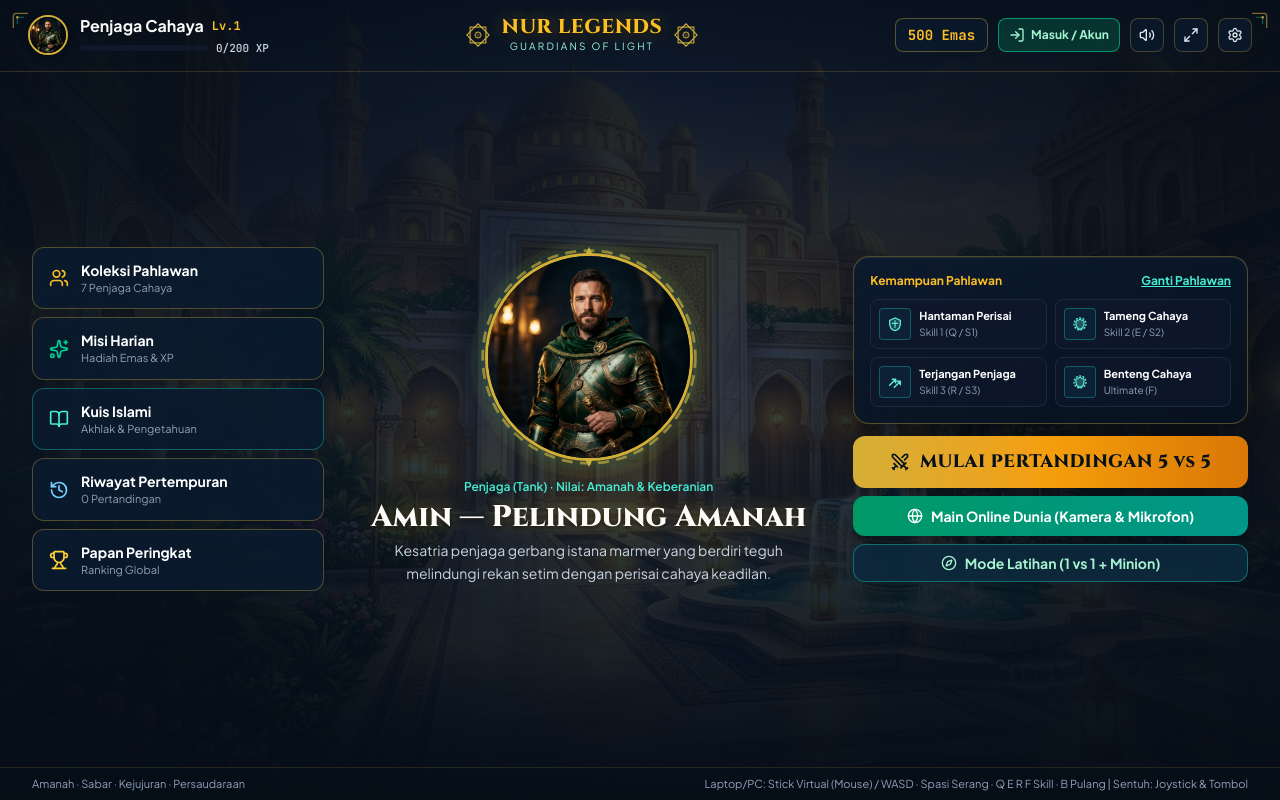
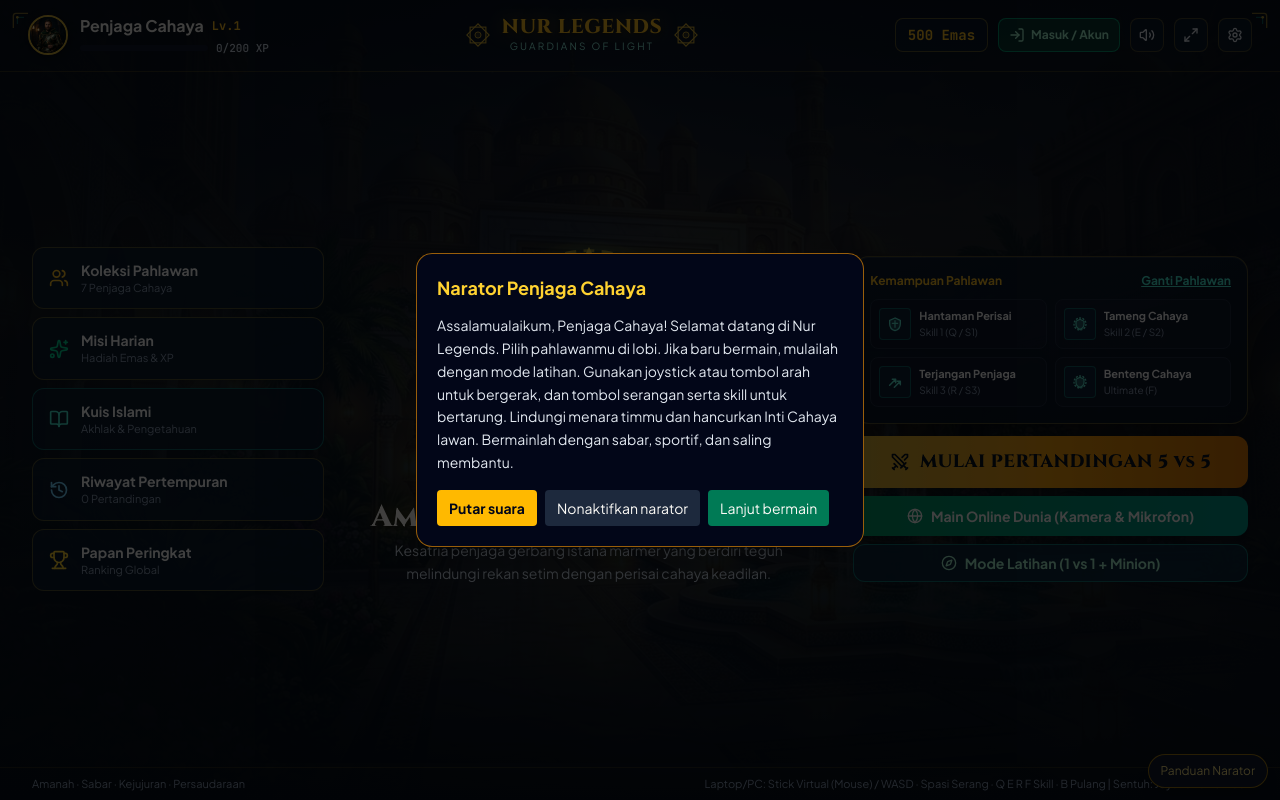
Before and after one commit to elsyarif2021/nur-legends, a React (Vite) app: page / in a window 1280 px wide. Both pictures are taken after a click on the button 825 px from the left and 166 px from the top of the page. Built offline with nearby package versions, Linux system fonts and the light colour scheme; no server answers.

Commit message:
Add Indonesian voice narrator and onboarding guide

```diff
--- a/src/App.tsx
+++ b/src/App.tsx
@@ -44,8 +44,31 @@ function getInitialInviteRoomCode(): string | null {
   return null;
 }
 
+
+const NARRATOR_GUIDE = 'Assalamualaikum, Penjaga Cahaya! Selamat datang di Nur Legends. Pilih pahlawanmu di lobi. Jika baru bermain, mulailah dengan mode latihan. Gunakan joystick atau tombol arah untuk bergerak, dan tombol serangan serta skill untuk bertarung. Lindungi menara timmu dan hancurkan Inti Cahaya lawan. Bermainlah dengan sabar, sportif, dan saling membantu.';
+
+function speakGuide(message: string, volume: number): void {
+  if (!('speechSynthesis' in window) || !('SpeechSynthesisUtterance' in window)) return;
+  try {
+    window.speechSynthesis.cancel();
+    const speech = new SpeechSynthesisUtterance(message);
+    speech.lang = 'id-ID';
+    speech.rate = 0.92;
+    speech.volume = Math.max(0, Math.min(1, volume));
+    const voice = window.speechSynthesis.getVoices().find(v => v.lang.toLowerCase().startsWith('id'));
+    if (voice) speech.voice = voice;
+    window.speechSynthesis.speak(speech);
+  } catch { /* Text guide remains available. */ }
+}
+
+function stopGuide(): void {
+  if ('speechSynthesis' in window) window.speechSynthesis.cancel();
+}
+
 export default function App() {
   const [progress, setProgress] = useState<PlayerProgress>(() => loadPlayerProgress());
+  const [guideOpen, setGuideOpen] = useState(false);
+  const [guideEnabled, setGuideEnabled] = useState(true);
   const [authUser, setAuthUser] = useState<AuthUser | null>(null);
   const [authModalOpen, setAuthModalOpen] = useState<boolean>(
     () => !getInitialInviteRoomCode()
@@ -77,6 +100,17 @@ export default function App() {
     }, 350);
     return () => window.clearTimeout(timer);
   }, [authUser, progress]);
+
+  useEffect(() => {
+    if (progress.settings.muted || !guideEnabled || screen === 'BATTLE') stopGuide();
+  }, [progress.settings.muted, guideEnabled, screen]);
+
+  useEffect(() => () => stopGuide(), []);
+
+  const openGuide = (settings = progress.settings) => {
+    setGuideOpen(true);
+    if (guideEnabled && !settings.muted) speakGuide(NARRATOR_GUIDE, settings.volume);
+  };
 
   const handleSelectHero = (heroId: HeroId) => {
     setProgress((prev) => {
@@ -228,6 +262,7 @@ export default function App() {
   ) => {
     setAuthUser(user);
     setAuthModalOpen(false);
+    openGuide(serverProgress?.settings ?? progress.settings);
     if (serverProgress) {
       const def = createDefaultProgress();
       const merged: PlayerProgress = {
@@ -262,6 +297,8 @@ export default function App() {
   };
 
   const handleLogout = () => {
+    stopGuide();
+    setGuideOpen(false);
     void authClient.logout();
     setAuthUser(null);
     setAuthModalOpen(true);
@@ -287,12 +324,30 @@ export default function App() {
             onLogout={handleLogout}
             onClearInitialRoomCode={handleClearInitialRoomCode}
           />
+          {!authModalOpen && (
+            <div className="fixed bottom-3 right-3 z-40">
+              <button type="button" className="rounded-full bg-slate-900 border border-amber-400/60 px-3 py-2 text-xs text-amber-200 shadow-lg" onClick={() => openGuide()}>Panduan Narator</button>
+            </div>
+          )}
+          {guideOpen && !authModalOpen && (
+            <div role="dialog" aria-modal="true" aria-labelledby="guide-title" className="fixed inset-0 z-[60] flex items-center justify-center bg-black/75 p-4">
+              <div className="w-full max-w-md rounded-2xl border border-amber-500/60 bg-slate-950 p-5 shadow-xl">
+                <h2 id="guide-title" className="text-lg font-bold text-amber-300">Narator Penjaga Cahaya</h2>
+                <p className="mt-3 text-sm leading-relaxed text-slate-200">{NARRATOR_GUIDE}</p>
+                <div className="mt-4 flex flex-wrap gap-2">
+                  <button type="button" disabled={!guideEnabled || progress.settings.muted} className="rounded bg-amber-400 px-3 py-2 text-sm font-bold text-slate-950 disabled:opacity-50" onClick={() => speakGuide(NARRATOR_GUIDE, progress.settings.volume)}>Putar suara</button>
+                  <button type="button" className="rounded bg-slate-800 px-3 py-2 text-sm" onClick={() => { stopGuide(); setGuideEnabled(!guideEnabled); }}>{guideEnabled ? 'Nonaktifkan narator' : 'Aktifkan narator'}</button>
+                  <button type="button" className="rounded bg-emerald-700 px-3 py-2 text-sm" onClick={() => { stopGuide(); setGuideOpen(false); }}>Lanjut bermain</button>
+                </div>
+              </div>
+            </div>
+          )}
           {authModalOpen && (
             <AuthModal
               currentProgress={progress}
               allowDismiss
               onAuthenticated={handleAuthenticated}
-              onContinueGuest={() => setAuthModalOpen(false)}
+              onContinueGuest={() => { setAuthModalOpen(false); openGuide(); }}
             />
           )}
         </>
```
